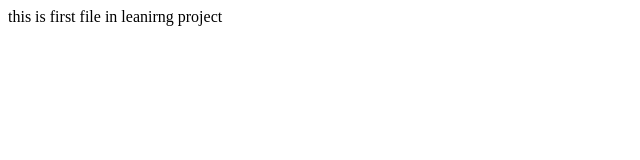
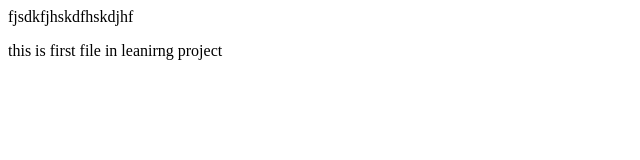
Before and after one commit to lalitchattar/learning, a plain HTML site: page index.html in a window 1280 px wide. Shown: the whole page, without its empty margins (0-640 px from the left). Drawn offline with Linux system fonts and the light colour scheme.

Commit message:
Added head tag

```diff
--- a/index.html
+++ b/index.html
@@ -1,6 +1,9 @@
 <html>
 	<head>
 		<title>Learning</title>
+		<head>
+			fjsdkfjhskdfhskdjhf
+		</head>
 	</head>
 	<body>
 		<p>this is first file in leanirng project</p>
```
